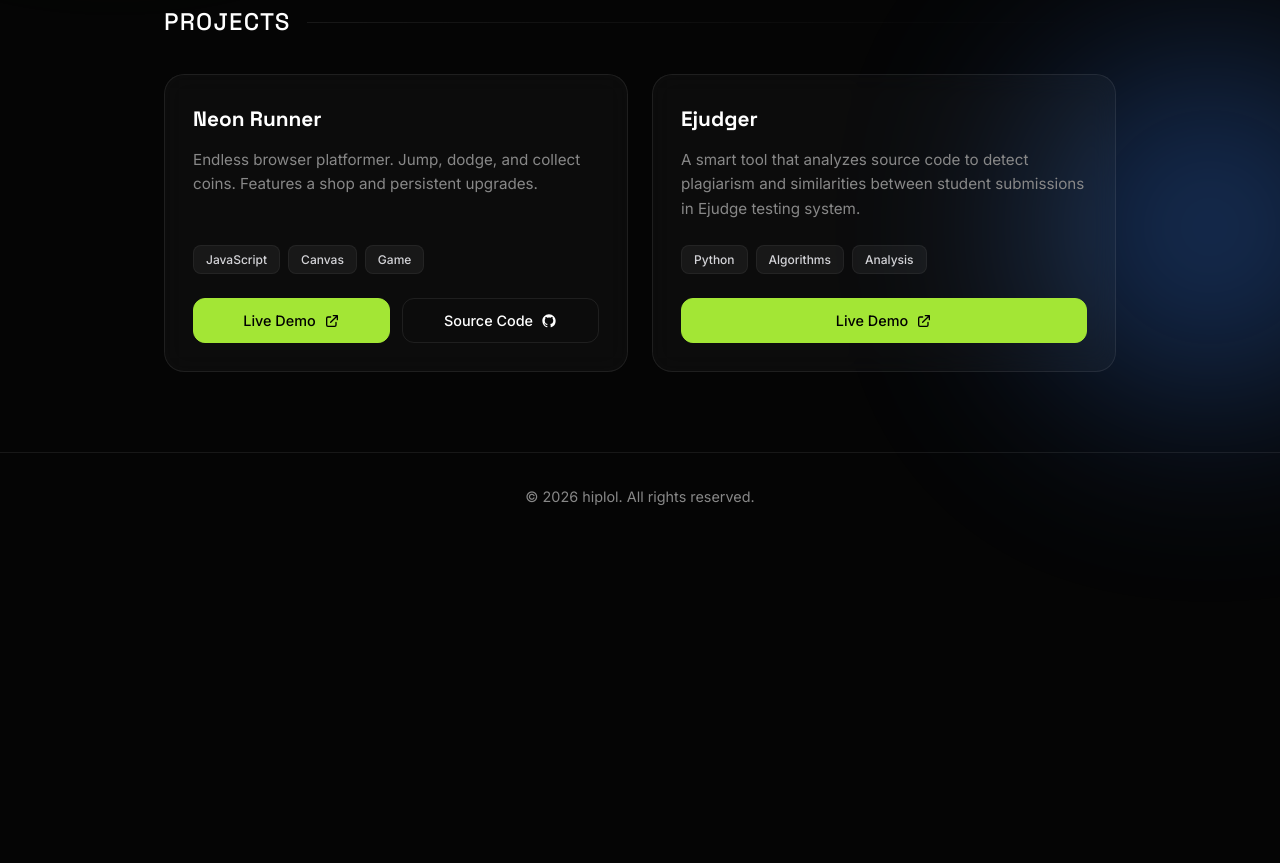
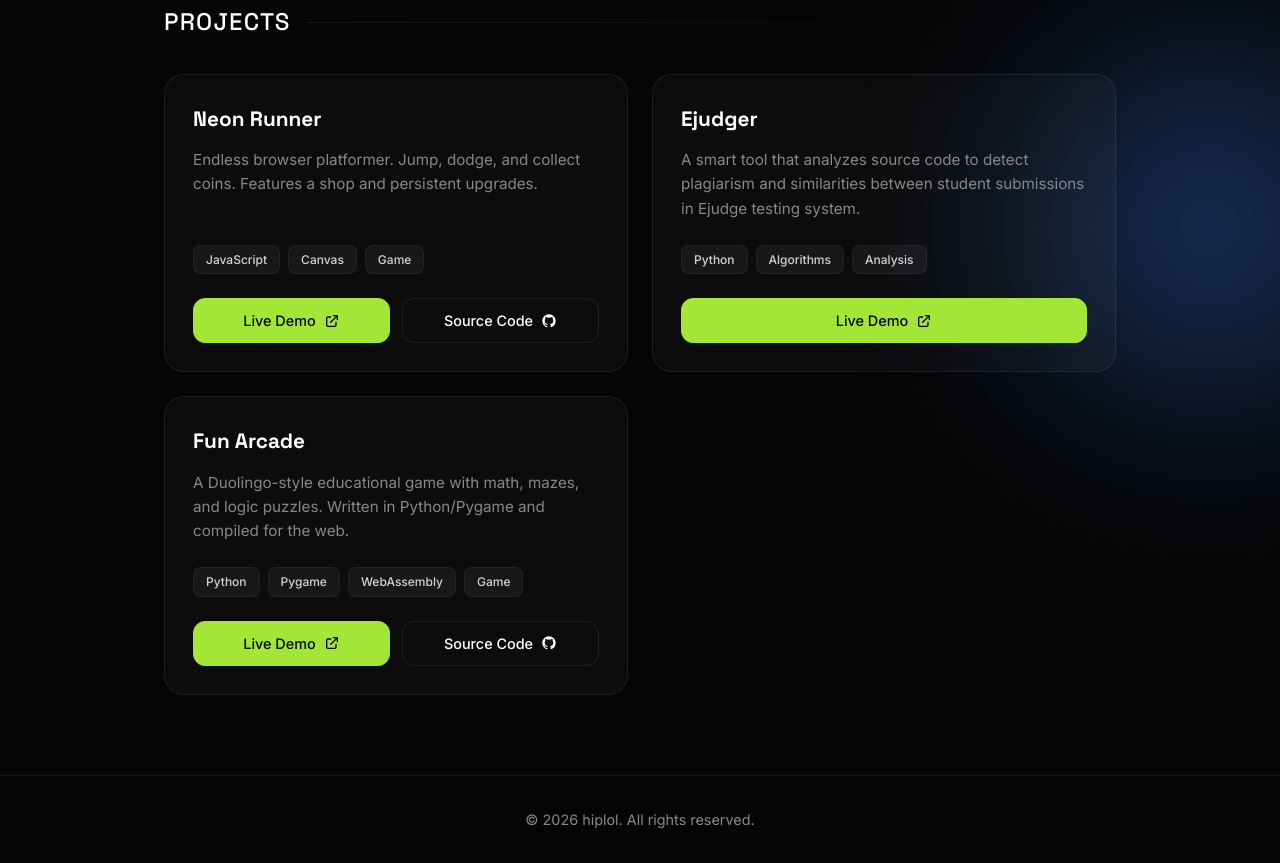
Before and after one commit to hiplol/hiplol.github.io, a plain HTML site: page index.html in a window 1280 px wide. Shown: the part 523-1386 px from the top of the page. Before the commit the page ends 1063 px from the top, so only its background shows below. Drawn offline with Linux system fonts and the light colour scheme.

Commit message:
Update index.html

```diff
--- a/index.html
+++ b/index.html
@@ -359,6 +359,13 @@
         description: "A smart tool that analyzes source code to detect plagiarism and similarities between student submissions in Ejudge testing system.",
         tags: ["Python", "Algorithms", "Analysis"],
         demo: "https://silver-tables-hear.reverse.lol"
+      },
+      {
+        title: "Fun Arcade",
+        description: "A Duolingo-style educational game with math, mazes, and logic puzzles. Written in Python/Pygame and compiled for the web.",
+        tags: ["Python", "Pygame", "WebAssembly", "Game"],
+        demo: "https://hiplol.github.io/veselaya-igroteka/",
+        repo: "https://github.com/hiplol/veselaya-igroteka"
       }
     ];
 
```
